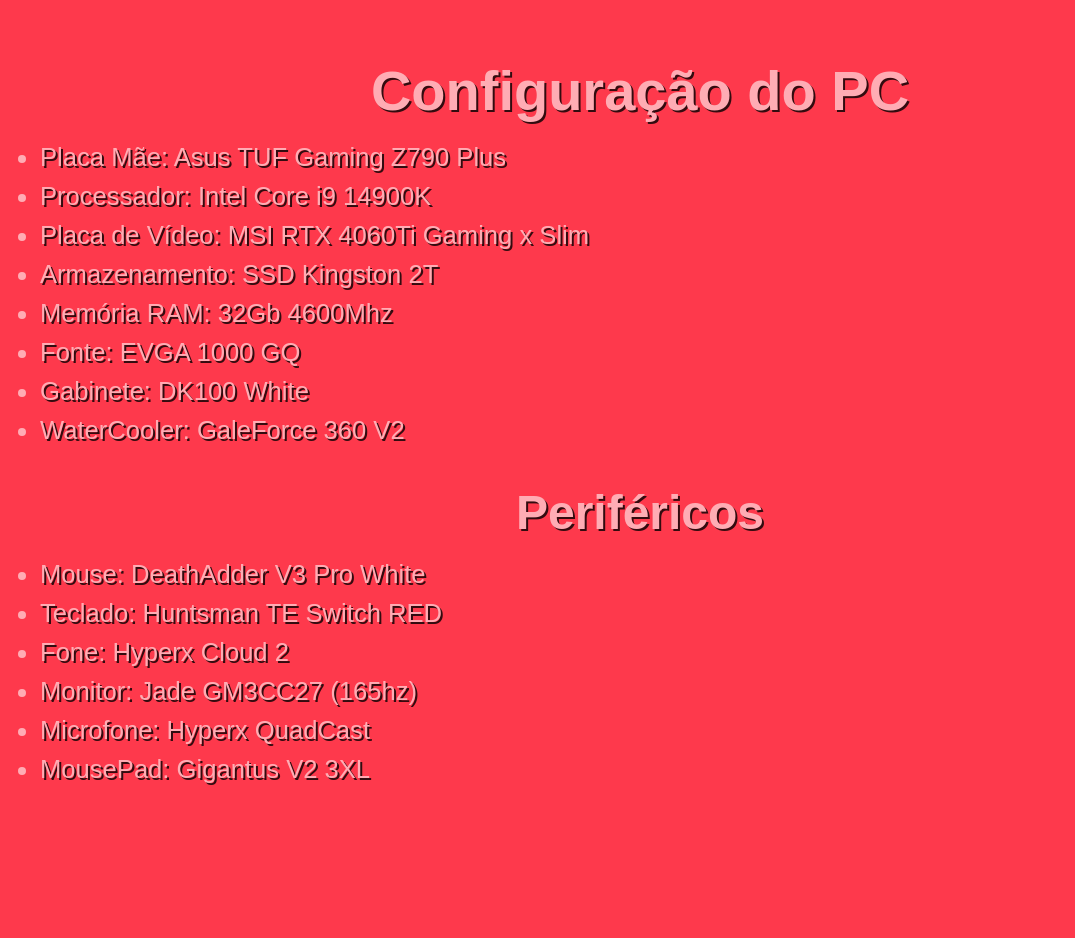
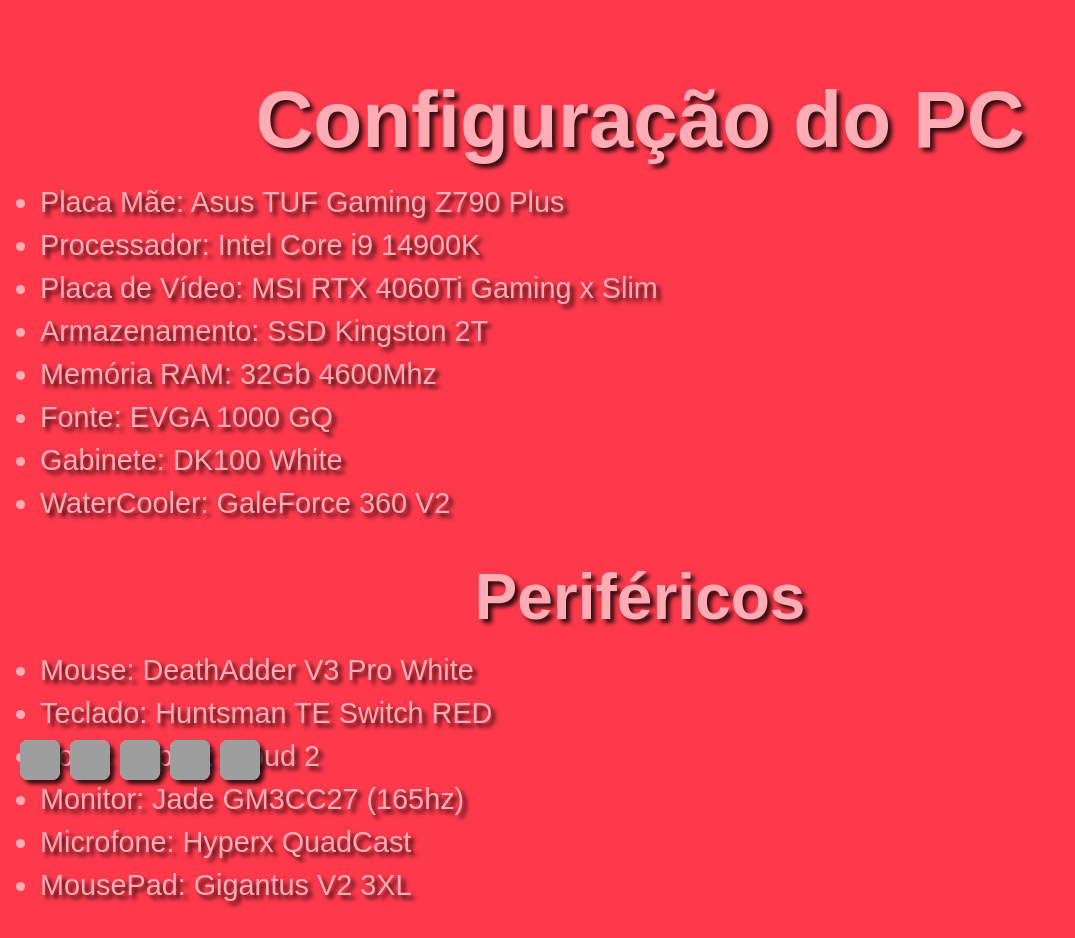
Before and after one commit to LUiGG1/Configura-o-do-PC-e-Perif-ricos, a plain HTML site: page index.html in a window 1280 px wide. Shown: the whole page, without its empty margins (0-1075 px from the left). Before the commit the page ends 820 px from the top, so only its background shows below. Drawn offline with Linux system fonts and the light colour scheme; grey boxes are pictures that could not be loaded; a web font is replaced by a local one.

Commit message:
index.html

```diff
--- a/index.html
+++ b/index.html
@@ -5,7 +5,7 @@
     <meta name="viewport" content="width=device-width, initial-scale=1.0">
     <title>Configuração do PC</title>
     <style>
-        @import url('https://fonts.googleapis.com/css2?family=Brevia:wght@900&display=swap'); /* Fonte mais grossa */
+        @import url('https://fonts.googleapis.com/css2?family=Brevia:wght@900&display=swap'); /* Fonte grossa */
 
         body {
             font-family: 'Brevia', sans-serif;
@@ -13,28 +13,61 @@
             color: #ffacb4; /* Cor da fonte */
             margin: 0;
             padding: 20px;
-            text-shadow: 2px 2px 0px rgba(0, 0, 0, 0.8); /* Sombra do texto ajustada */
+            text-shadow: 4px 4px 4px rgba(0, 0, 0, 0.8); /* Sombra do texto mais distante e direcionada para a inferior esquerda */
         }
         h1 {
-            font-size: 3.5em; /* Tamanho do título aumentado */
+            font-size: 5em; /* Tamanho do título aumentado */
             text-align: center;
             margin-bottom: 20px;
-            font-weight: 900; /* Fonte mais grossa */
+            font-weight: 900; /* Fonte bem mais grossa */
         }
         h2 {
-            font-size: 3em; /* Tamanho do subtítulo aumentado */
+            font-size: 4em; /* Tamanho do subtítulo aumentado */
             margin-top: 40px;
             margin-bottom: 20px;
             text-align: center;
-            font-weight: 900; /* Fonte mais grossa */
+            font-weight: 900; /* Fonte bem mais grossa */
         }
         ul {
             list-style-type: disc; /* Bolinhas antes dos itens */
             padding-left: 20px;
         }
         li {
-            font-size: 1.6em; /* Tamanho da fonte dos itens aumentado */
+            font-size: 1.8em; /* Tamanho da fonte dos itens aumentado */
             margin-bottom: 10px;
+        }
+        a {
+            color: #ffacb4; /* Cor dos links */
+            text-decoration: none; /* Remove o sublinhado dos links */
+        }
+        a:hover {
+            text-decoration: underline; /* Sublinha os links ao passar o mouse */
+        }
+
+        /* Estilo para os ícones das redes sociais */
+        .social-icons {
+            position: fixed;
+            bottom: 20px;
+            left: 20px;
+            display: flex;
+            gap: 10px;
+        }
+        .social-icons a {
+            display: block;
+            width: 40px;
+            height: 40px;
+            border-radius: 8px;
+            background-color: #ffacb4; /* Cor de fundo dos ícones */
+            overflow: hidden;
+            box-shadow: 4px 4px 4px rgba(0, 0, 0, 0.8); /* Sombra dos ícones */
+        }
+        .social-icons img {
+            width: 100%;
+            height: 100%;
+            object-fit: cover;
+        }
+        .social-icons a:hover {
+            box-shadow: 4px 4px 4px rgba(0, 0, 0, 0.5); /* Efeito ao passar o mouse */
         }
     </style>
 </head>
@@ -60,5 +93,24 @@
         <li>Microfone: Hyperx QuadCast</li>
         <li>MousePad: Gigantus V2 3XL</li>
     </ul>
+
+    <!-- Ícones das redes sociais -->
+    <div class="social-icons">
+        <a href="https://www.youtube.com/channel/UCjIZOoKZfxjXOKx3HXfKQjw" target="_blank" title="YouTube">
+            <img src="https://upload.wikimedia.org/wikipedia/commons/4/42/YouTube_icon_%282013-2017%29.png" alt="YouTube">
+        </a>
+        <a href="https://www.instagram.com/luizzgs9/" target="_blank" title="Instagram">
+            <img src="https://upload.wikimedia.org/wikipedia/commons/a/a5/Instagram_icon.png" alt="Instagram">
+        </a>
+        <a href="https://gamersclub.com.br/player/1261622" target="_blank" title="GamersClub">
+            <img src="https://cdn.gamersclub.com.br/images/avatars/default-avatar.jpg" alt="GamersClub">
+        </a>
+        <a href="https://steamcommunity.com/id/LUiGG1/" target="_blank" title="Steam">
+            <img src="https://upload.wikimedia.org/wikipedia/commons/5/56/Steam_icon_logo.png" alt="Steam">
+        </a>
+        <a href="https://www.twitch.tv/luigg1of" target="_blank" title="Twitch">
+            <img src="https://upload.wikimedia.org/wikipedia/commons/thumb/a/a7/Twitch_Icon_2019.svg/512px-Twitch_Icon_2019.svg.png" alt="Twitch">
+        </a>
+    </div>
 </body>
 </html>
```
